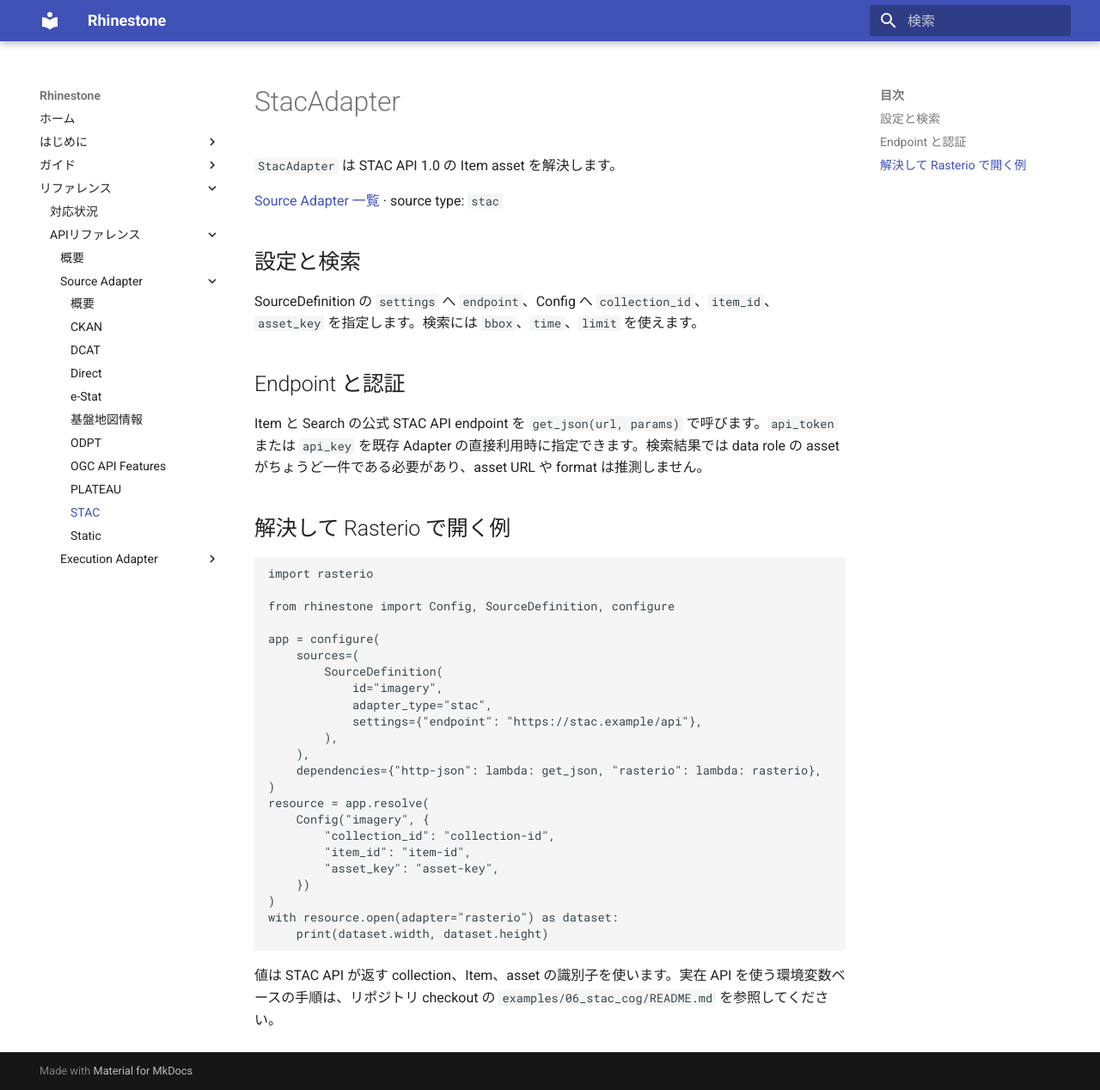
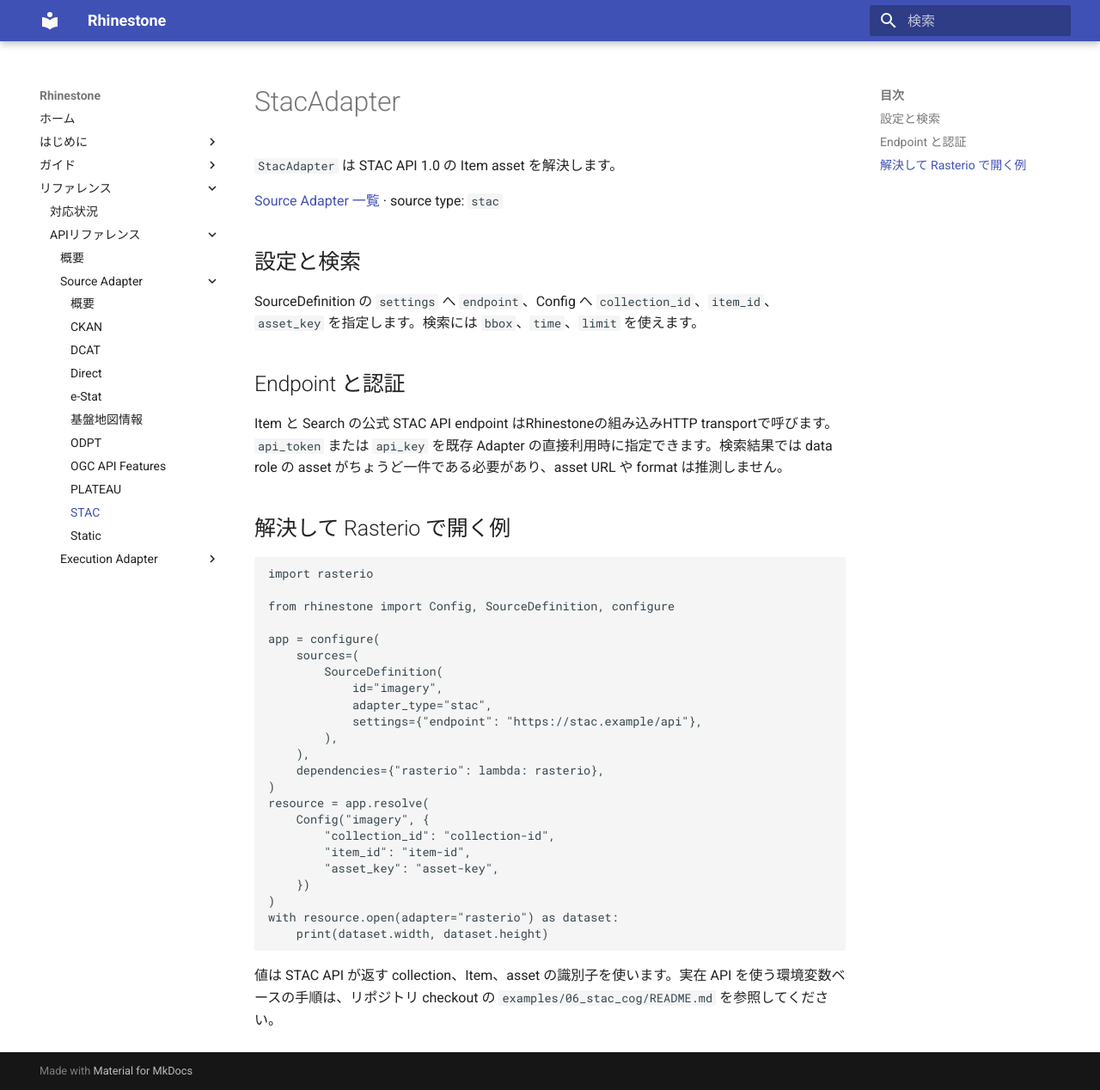
Before and after one commit to u-kitazawa/rhinestone, an MkDocs documentation site: the page built from docs/api/adapters/stac.md, in a window 1280 px wide and 1268 px high. Shown: the whole window at 86% size. Built offline with MkDocs 1.6.1 and Material for MkDocs 9.7.7, drawn with Linux system fonts in a browser that asks for light colours.

Commit message:
docs: remove HTTP dependency from STAC adapter

```diff
--- a/docs/api/adapters/stac.md
+++ b/docs/api/adapters/stac.md
@@ -10,7 +10,7 @@
 
 ## Endpoint と認証
 
-Item と Search の公式 STAC API endpoint を `get_json(url, params)` で呼びます。`api_token` または `api_key` を既存 Adapter の直接利用時に指定できます。検索結果では data role の asset がちょうど一件である必要があり、asset URL や format は推測しません。
+Item と Search の公式 STAC API endpoint はRhinestoneの組み込みHTTP transportで呼びます。`api_token` または `api_key` を既存 Adapter の直接利用時に指定できます。検索結果では data role の asset がちょうど一件である必要があり、asset URL や format は推測しません。
 
 ## 解決して Rasterio で開く例
 
@@ -27,7 +27,7 @@
             settings={"endpoint": "https://stac.example/api"},
         ),
     ),
-    dependencies={"http-json": lambda: get_json, "rasterio": lambda: rasterio},
+    dependencies={"rasterio": lambda: rasterio},
 )
 resource = app.resolve(
     Config("imagery", {
```
